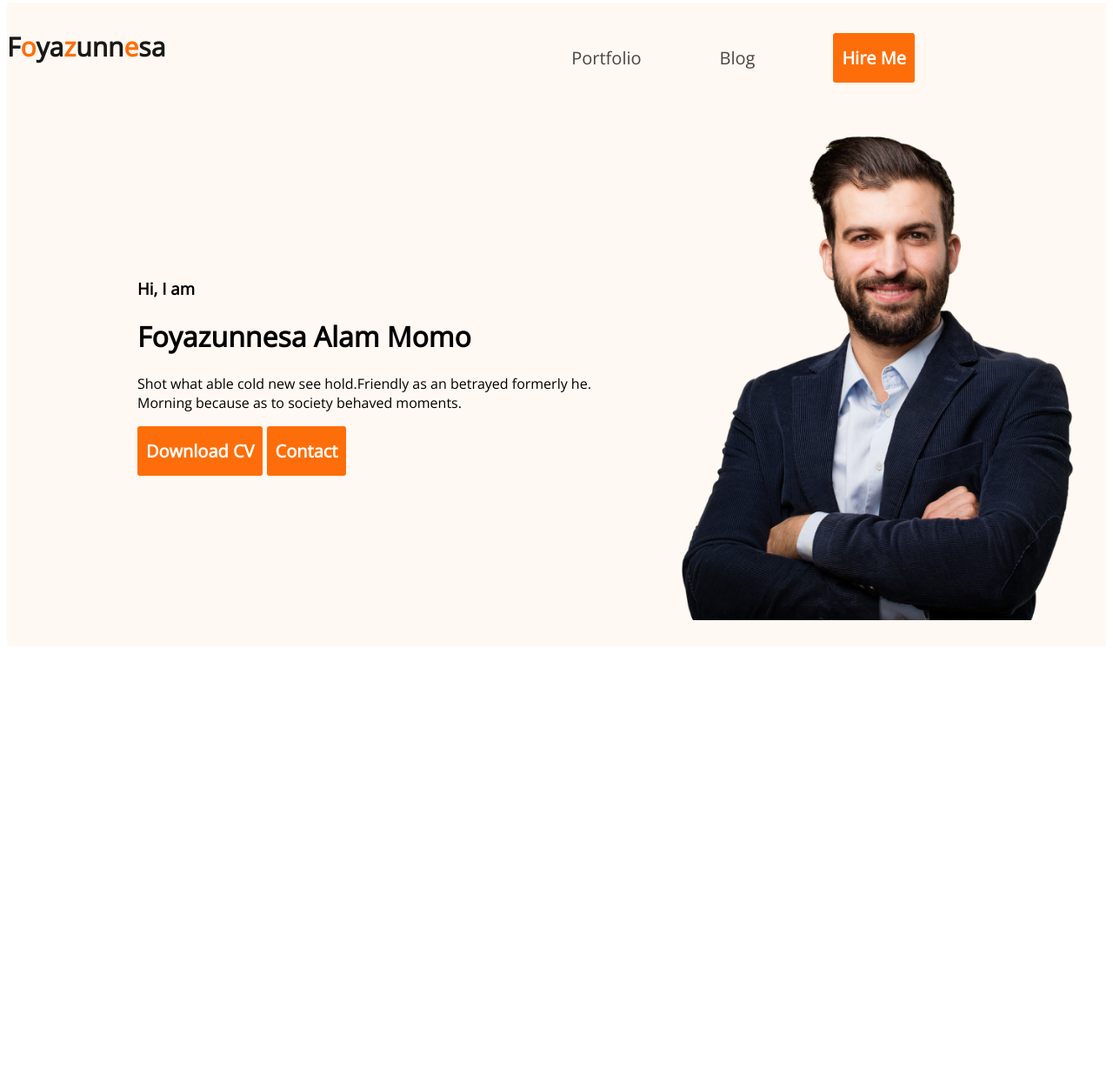
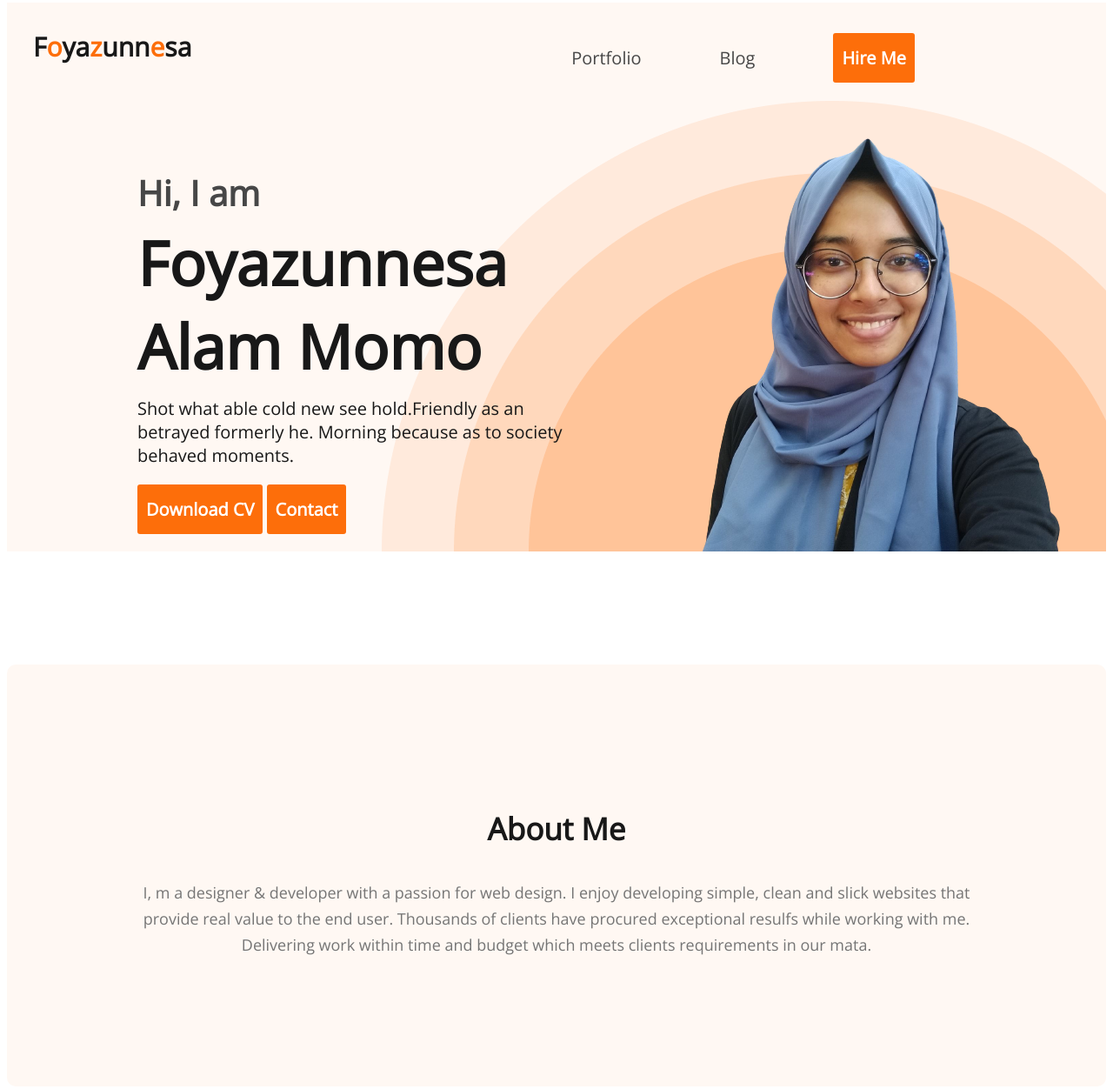
Before and after one commit to momo2396/My_Portfolio_Practice, a plain HTML site: page index.html in a window 1280 px wide. Shown: the part 5-1257 px from the top of the page at 87% size. Before the commit the page ends 800 px from the top, so only its background shows below. Drawn offline with nearby package versions, Linux system fonts and the light colour scheme.

Commit message:
About section has been updated

```diff
--- a/index.html
+++ b/index.html
@@ -20,21 +20,31 @@
             </ul>
         </nav>
         <div class="banner">
-            <div>
+            <div class="banner-content">
                 <h3 class="banner-greettings">
                     Hi, I  am
                 </h3>
                 <h1  class="banner-title">
                         Foyazunnesa Alam Momo
                 </h1>
-                <p>
+                <p class="banner-description">
                     Shot what able cold new see hold.Friendly as an betrayed formerly he. Morning because as to society behaved moments.
                 </p>
                 <button class="btn-primary">Download CV</button>
                 <button class="btn-primary">Contact</button>
             </div>
-            <img class="profile-picture" src="images/hardy.png" alt="loading..">
+            <img class="profile-picture" src="images/momo1.png" alt="loading..">
         </div>
     </header>
+    <main>
+        <section class="about">
+            <h3 class="section-title">
+                About Me
+            </h3>
+            <p class="section-description">
+                I, m a designer & developer with a passion for web design. I enjoy developing simple, clean and slick websites that provide real value to the end user. Thousands of clients have procured exceptional resulfs while working with me. Delivering work within time and budget which meets clients requirements in our mata.
+            </p>
+        </section>
+    </main>
 </body>
 </html>
--- a/styles/portfolio.css
+++ b/styles/portfolio.css
@@ -25,6 +25,7 @@ nav>ul>li {
 .nav-title{
 color: #181818;
 font-size: 30px;
+padding-left: 30px;
 }
 nav a{
     text-decoration: none;
@@ -49,14 +50,73 @@ nav a{
 
 .header{
     background: #FFF8F3;
+    background-image: url('../images/header_bg.png');
+    background-position: bottom right;
+    background-repeat: no-repeat;
 }
 .banner{
-    padding: 30px 30px 30px 150px;
+    padding: 30px 30px 0px 150px;
     display: flex;
     align-items: center;
+    justify-content: space-between;
 }
 .banner .profile-picture{
     width: 500px;
     /* height: 676px; */
     /* flex-shrink: 0; */
 }
+.banner-greettings{
+    color: #474747;
+    font-size: 40px;
+    font-style: normal;
+    font-weight: 600;
+    line-height: normal;
+    margin-bottom: 0px;
+}
+
+.banner-title
+{
+    color: #181818;
+font-size: 70px;
+font-style: normal;
+font-weight: 700;
+line-height: normal;
+margin-top: 5px;
+margin-bottom: 5px;
+}
+.banner-description{
+    color: #181818;
+    font-size: 20px;
+    font-style: normal;
+    font-weight: 500;
+    line-height: normal;
+    margin-top: 10px;
+    margin-bottom: 20px;
+}
+.banner-content{
+    max-width: 500px;
+}
+
+.section-title{
+    color: #181818;
+    text-align: center;
+    font-size: 35px;
+    font-style: normal;
+    font-weight: 700;
+    line-height: normal;
+}
+.section-description{
+    color: #757575;
+    text-align: center;
+    font-size: 18px;
+    font-style: normal;
+    font-weight: 400;
+    line-height: 30px;
+}
+/* about */
+.about{
+    padding: 130px;
+    border-radius: 10px;
+    background: #FFF8F3;
+    margin: 130px 0px;
+}
```
Also changed, not shown: images/momo.jpg (added), images/momo1.png (added).
